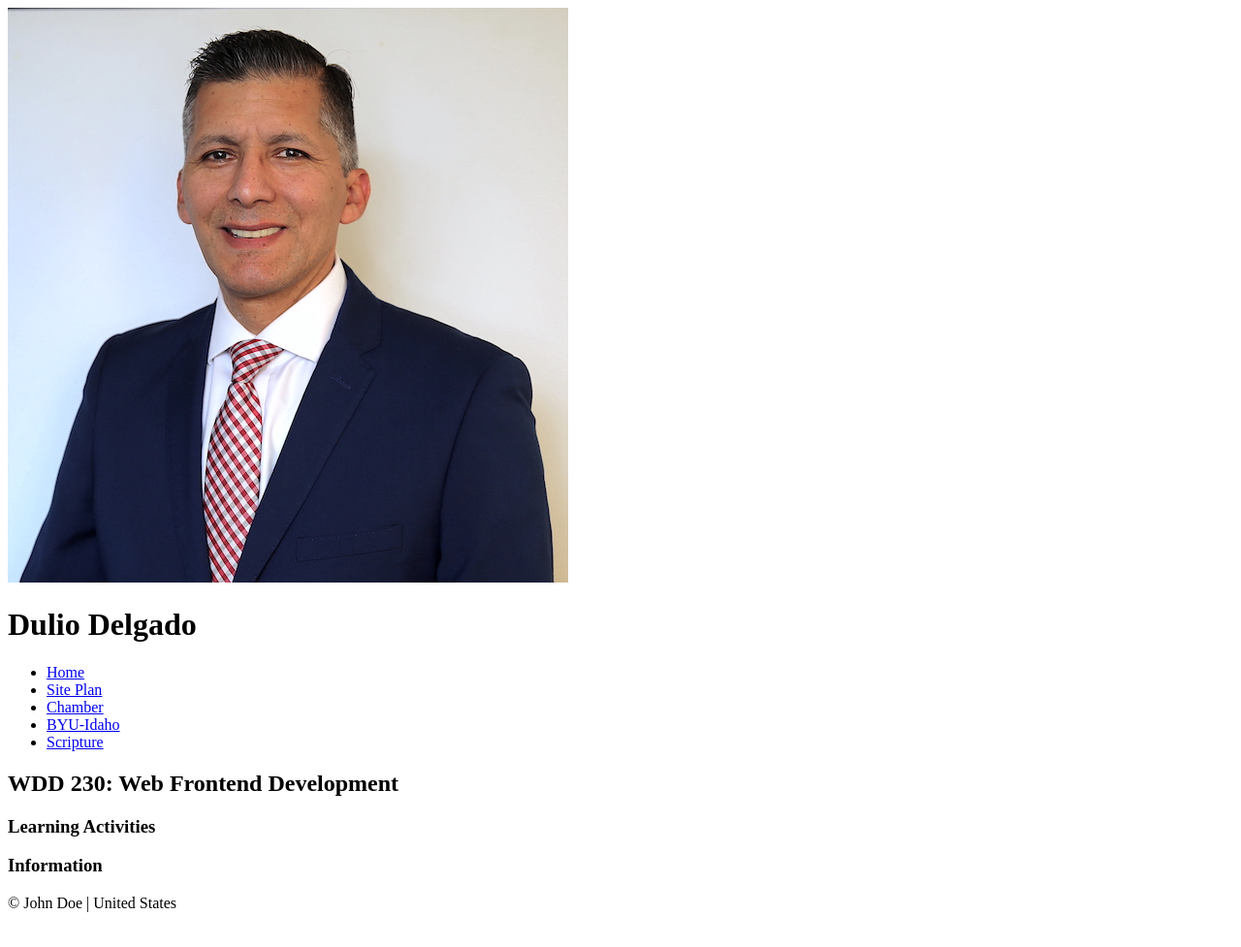
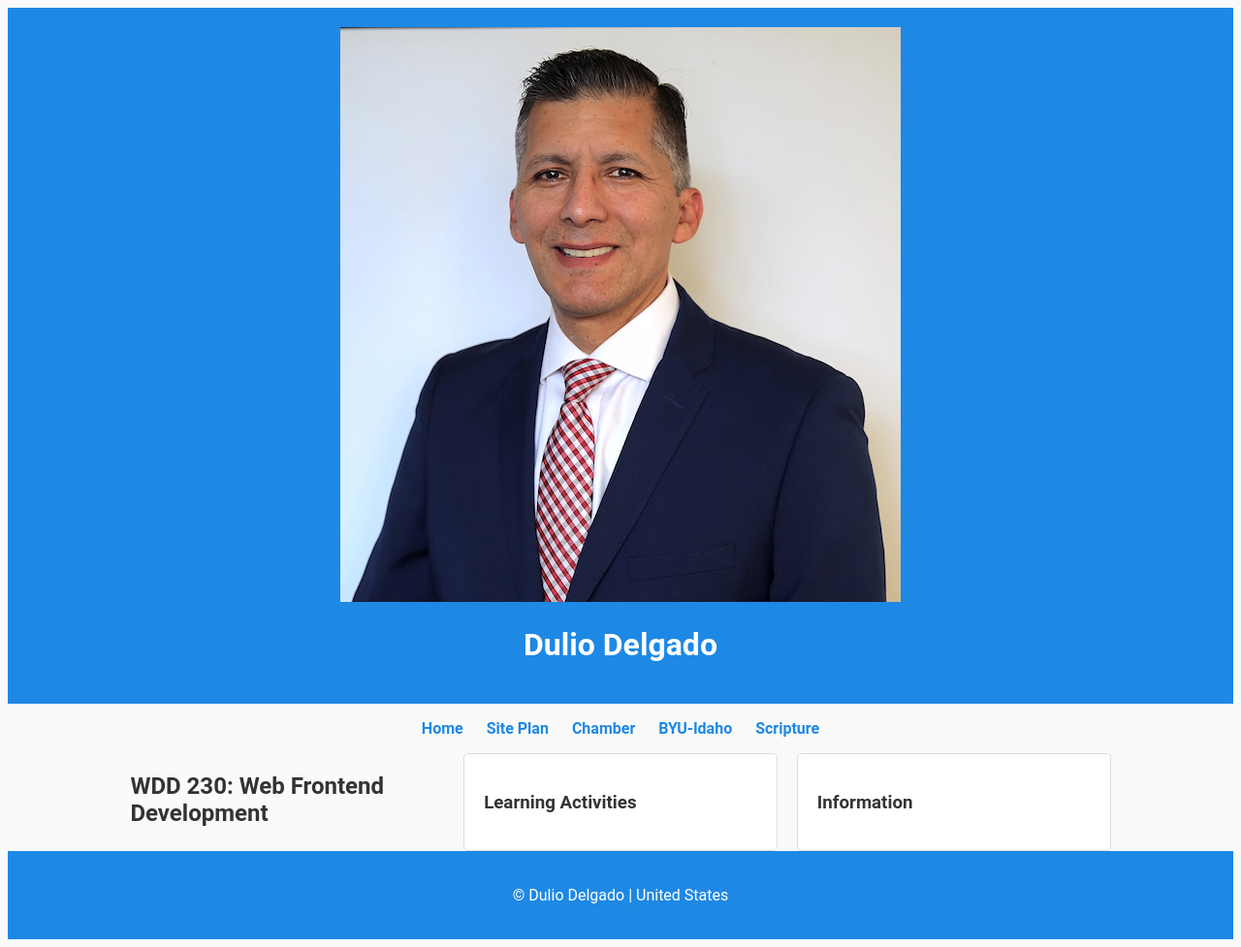
Before and after one commit to duliodelgado/wdd230, a plain HTML site: page index.html in a window 1280 px wide. Shown: the whole page at 97% size. Drawn offline with Linux system fonts and the light colour scheme.

Commit message:
new changes

```diff
--- a/index.html
+++ b/index.html
@@ -6,6 +6,7 @@
     <title>Dulio Delgado - WDD 230 - Web Frontend Development</title>
     <meta name="description" content="WDD 230 - Web Frontend Development course assignment portal. Explore learning activities, information, and more.">
     <meta name="author" content="[Your Full Name]">
+    <link rel="stylesheet" href="styles/base.css"> <!-- Link to the CSS file -->
 </head>
 <body>
     <header>
@@ -35,10 +36,9 @@
         </section>
     </main>
     <footer>
-      <p>&copy; <span id="currentYear"></span> John Doe | United States</p>
+      <p>&copy; <span id="currentYear"></span> Dulio Delgado | United States</p>
       <p id="lastModified"></p>
     </footer>
-    <!-- Reference the JavaScript file -->
-    <script src="getdates.js"></script>
+    <script src="getdates.js"></script> <!-- Reference the JavaScript file -->
 </body>
 </html>
--- a/styles/base.css
+++ b/styles/base.css
@@ -1,4 +1,4 @@
-/* base.css */
+/* base.css new1*/
 
 /* Font Family */
 body {
@@ -7,12 +7,12 @@ body {
 
 /* Color Scheme */
 body {
-  background-color: #f0f0f0;
+  background-color: #fafafa; /* Light gray background */
   color: #333;
 }
 
 header {
-  background-color: #004d40;
+  background-color: #1e88e5; /* Dark blue */
   color: #fff;
   padding: 20px;
   text-align: center;
@@ -21,6 +21,7 @@ header {
 nav ul {
   list-style-type: none;
   padding: 0;
+  text-align: center; /* Center align the navigation links */
 }
 
 nav ul li {
@@ -33,18 +34,21 @@ nav ul li:last-child {
 }
 
 nav ul li a {
-  color: #004d40;
+  color: #1e88e5; /* Dark blue */
   text-decoration: none;
   font-weight: bold;
 }
 
 nav ul li a:hover {
-  color: #00796b;
+  color: #ff5722; /* Orange on hover */
 }
 
 main {
   width: 80%;
   margin: 0 auto;
+  display: grid; /* Use CSS Grid for layout */
+  grid-template-columns: repeat(auto-fit, minmax(300px, 1fr)); /* Responsive grid with minimum width of 300px */
+  gap: 20px; /* Gap between grid items */
 }
 
 .card {
@@ -52,11 +56,10 @@ main {
   border: 1px solid #ddd;
   border-radius: 5px;
   padding: 20px;
-  margin-bottom: 20px;
 }
 
 footer {
-  background-color: #004d40;
+  background-color: #1e88e5; /* Dark blue */
   color: #fff;
   padding: 20px;
   text-align: center;
--- a/wdd230/lesson01/styles/holygrail.css
+++ /dev/null
@@ -1,38 +0,0 @@
-* {
-  box-sizing: border-box;
-}
-body {
-  display: grid;
-  height: 100vh;
-  grid-template-columns: 1fr auto;
-  grid-template-rows: auto auto 1fr auto;
-}
-header {
-  background: lightpink;
-  padding: 2rem;
-  grid-column: 1 / 3;
-}
-nav {
-  grid-column: 1 / 3;
-  background-color: #bed;
-  padding: 2rem;
-}
-
-main {
-  background: coral;
-  height: 100%;
-  padding: 1rem;
-}
-
-.right-sidebar {
-  background: yellow;
-  grid-column: 2 / 3;
-  padding: 1rem;
-}
-
-footer {
-  background: wheat;
-  padding: 2rem;
-  text-align: center;
-  grid-column: 1 / 3;
-}
--- a/wdd230/styles/base.css
+++ /dev/null
@@ -1,63 +0,0 @@
-/* base.css */
-
-/* Font Family */
-body {
-  font-family: 'Roboto', sans-serif;
-}
-
-/* Color Scheme */
-body {
-  background-color: #f0f0f0;
-  color: #333;
-}
-
-header {
-  background-color: #004d40;
-  color: #fff;
-  padding: 20px;
-  text-align: center;
-}
-
-nav ul {
-  list-style-type: none;
-  padding: 0;
-}
-
-nav ul li {
-  display: inline;
-  margin-right: 20px;
-}
-
-nav ul li:last-child {
-  margin-right: 0;
-}
-
-nav ul li a {
-  color: #004d40;
-  text-decoration: none;
-  font-weight: bold;
-}
-
-nav ul li a:hover {
-  color: #00796b;
-}
-
-main {
-  width: 80%;
-  margin: 0 auto;
-}
-
-.card {
-  background-color: #fff;
-  border: 1px solid #ddd;
-  border-radius: 5px;
-  padding: 20px;
-  margin-bottom: 20px;
-}
-
-footer {
-  background-color: #004d40;
-  color: #fff;
-  padding: 20px;
-  text-align: center;
-}
```
Also changed, not shown: wdd230/index.html (deleted, +0 -44 lines), wdd230/lesson01/holygrail.html (deleted, +0 -19 lines), wdd230/scripts/getdates.js (deleted, +0 -11 lines), test.html (deleted), wdd230/profile.JPG (deleted), wdd230/test.html (deleted), 1 other file.
